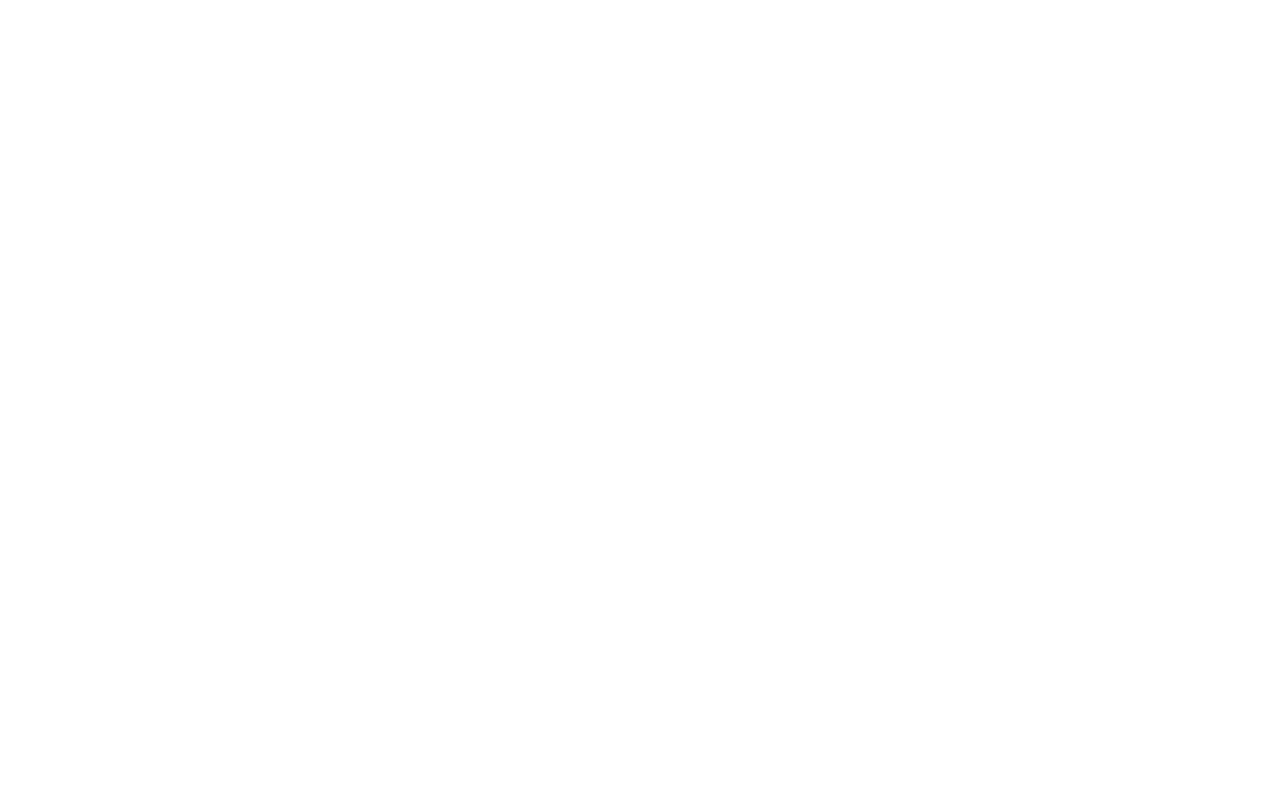
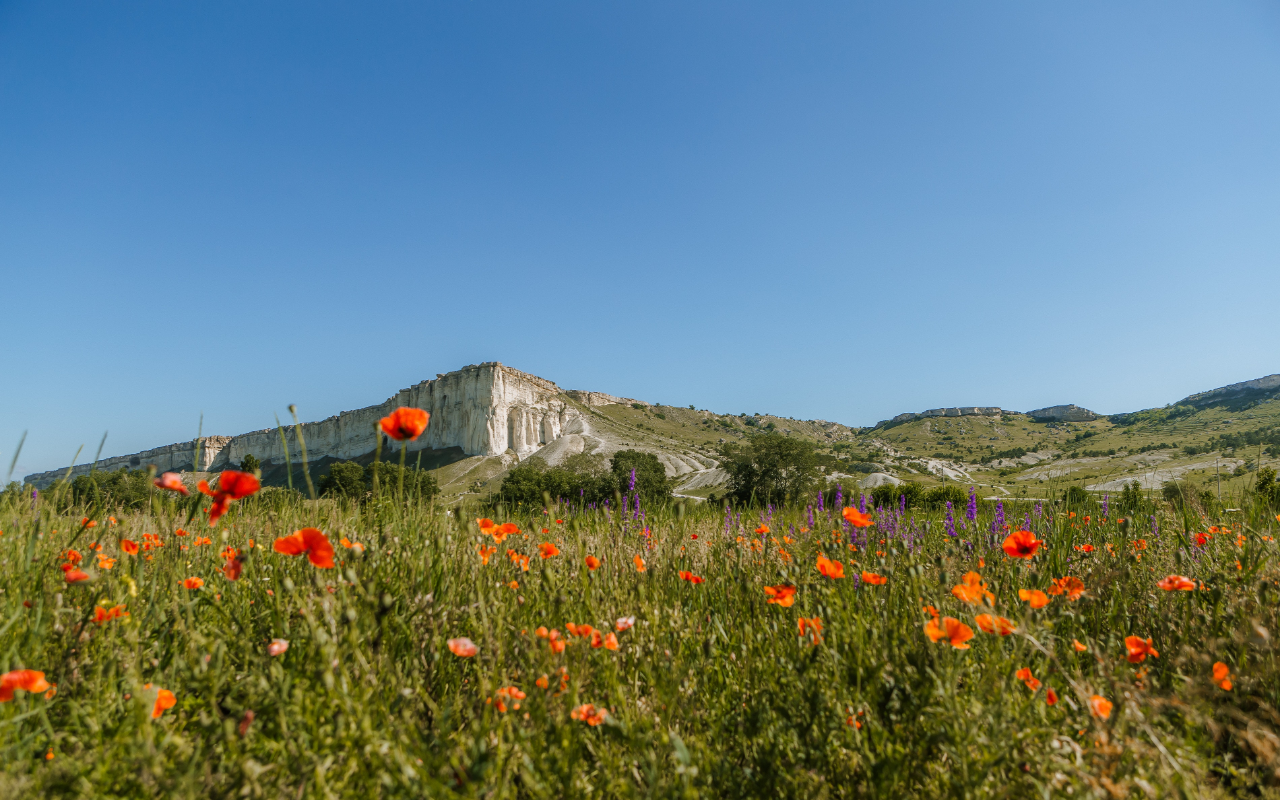
Before and after one commit to ajukadavid/timer, a Vue app: page / in a window 1280 px wide. Built offline with nearby package versions, Linux system fonts and the light colour scheme.

Commit message:
added background image and changed path configuration in vite.config.ts

```diff
--- a/package.json
+++ b/package.json
@@ -11,6 +11,7 @@
     "vue": "^3.2.25"
   },
   "devDependencies": {
+    "@types/node": "^17.0.41",
     "@vitejs/plugin-vue": "^2.3.3",
     "typescript": "^4.5.4",
     "vite": "^2.9.9",
--- a/src/App.vue
+++ b/src/App.vue
@@ -4,9 +4,20 @@
 </script>
 
 <template>
+  <div class="container">
 
+  </div>
 </template>
 
 <style>
+body {
+  margin: 0;
 
+}
+.container {
+  height: 100vh;
+  background-image: url("@/assets/bg-timer.jpg");
+  background-repeat: no-repeat;
+  background-size: cover;
+}
 </style>
--- a/vite.config.ts
+++ b/vite.config.ts
@@ -1,7 +1,14 @@
-import { defineConfig } from 'vite'
-import vue from '@vitejs/plugin-vue'
+import { fileURLToPath, URL } from "url";
+
+import { defineConfig } from "vite";
+import vue from "@vitejs/plugin-vue";
 
 // https://vitejs.dev/config/
 export default defineConfig({
-  plugins: [vue()]
-})
+  plugins: [vue()],
+  resolve: {
+    alias: {
+      "@": fileURLToPath(new URL("./src", import.meta.url)),
+    },
+  },
+});
```
Also changed, not shown: src/assets/bg-timer.jpg (added), 1 other file (tests, documents, lock files or other folders).
